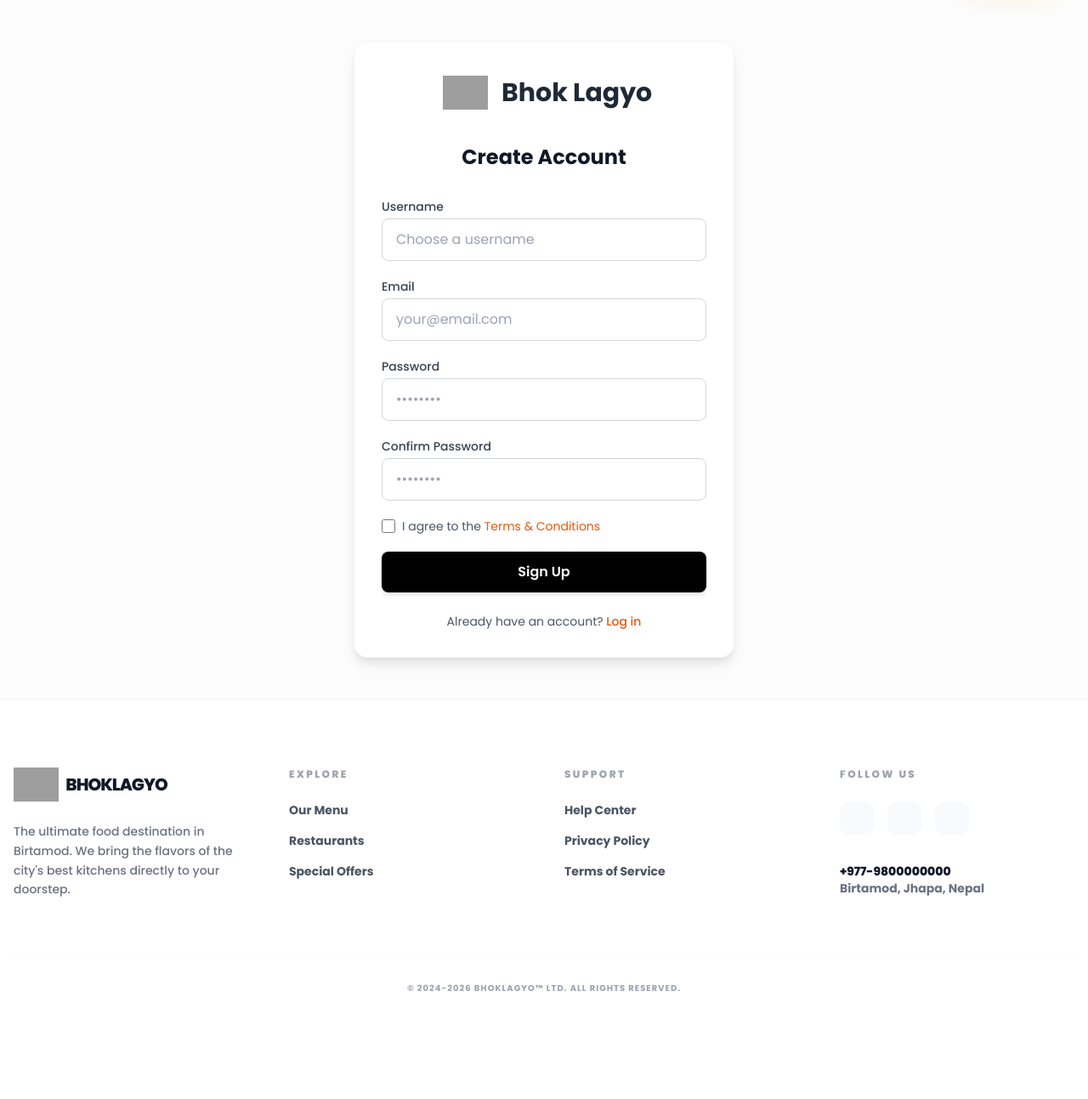
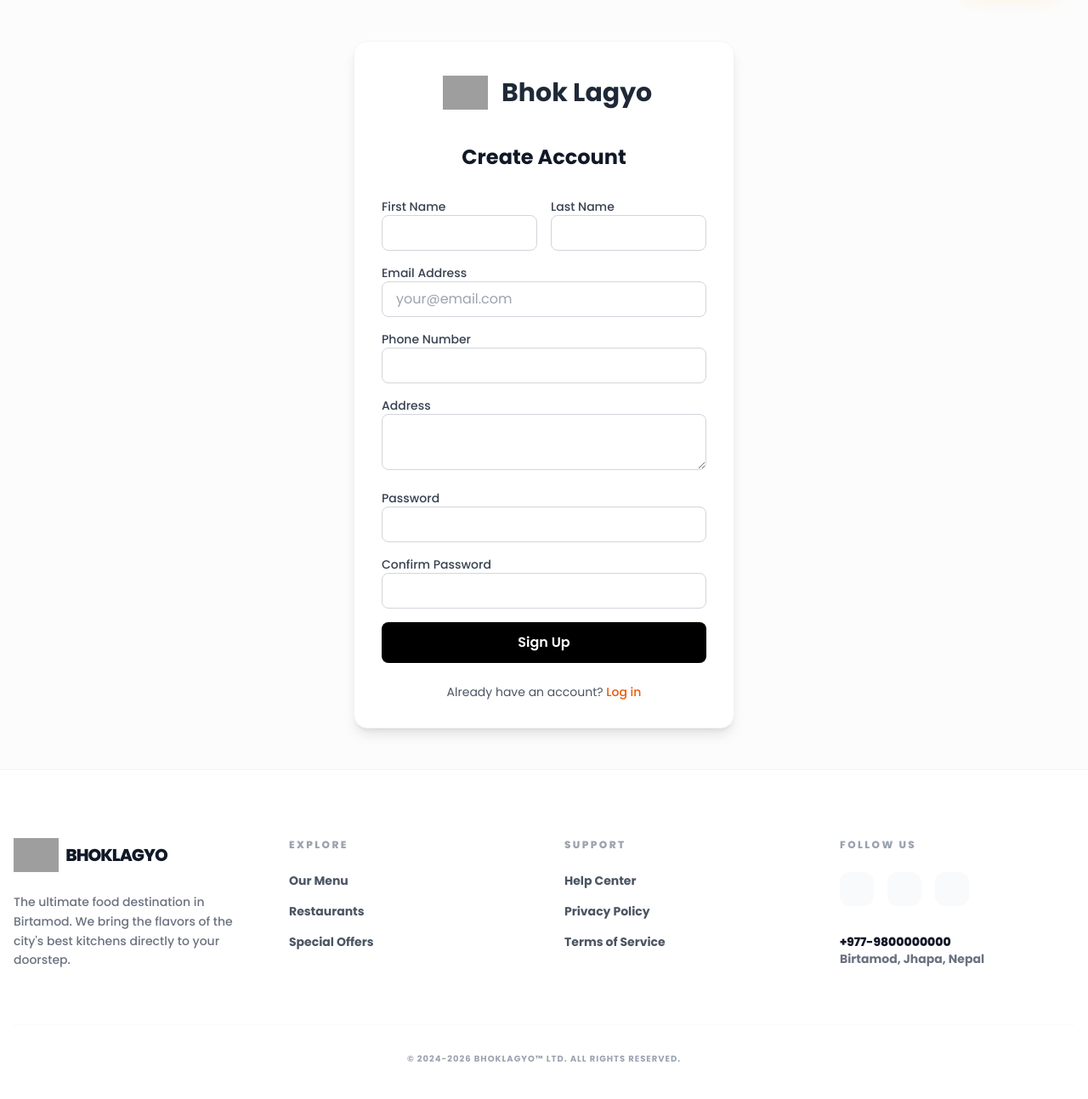
Before and after one commit to CodedByManish/blok-lagyo, a Django app: page /accounts/register/ in a window 1280 px wide. Shown: the part 81-1374 px from the top of the page at 85% size. Before the commit the page ends 1247 px from the top, so only its background shows below. Run offline with Django 3.2, Linux system fonts and the light colour scheme; some libraries are stand-ins or nearby versions; grey boxes are pictures that could not be loaded.

Commit message:
Ignore seed_data & update Auth and Profile MVT

```diff
--- a/accounts/forms.py
+++ b/accounts/forms.py
@@ -4,26 +4,32 @@ from django.contrib.auth.forms import UserCreationForm
 from django.core.exceptions import ValidationError
 from django.forms.widgets import ClearableFileInput
 
+from django import forms
+from django.contrib.auth import get_user_model
+from django.contrib.auth.forms import UserCreationForm
+from django.core.exceptions import ValidationError
+
 User = get_user_model()
 
-
 class UserLoginForm(forms.Form):
-    username_or_email = forms.CharField()
+    email = forms.EmailField(label="Email")
     password = forms.CharField(widget=forms.PasswordInput)
 
+class UserRegistrationForm(UserCreationForm):
+    first_name = forms.CharField(max_length=30, required=True)
+    last_name = forms.CharField(max_length=30, required=True)
+    phone_number = forms.CharField(max_length=20, required=True)
+    address = forms.CharField(widget=forms.Textarea(attrs={'rows': 2}), required=True)
 
-class UserRegistrationForm(UserCreationForm):
     class Meta:
         model = User
-        fields = ['username', 'email', 'password1', 'password2']
+        fields = ['email', 'first_name', 'last_name', 'phone_number', 'address']
 
     def clean_email(self):
         email = self.cleaned_data.get('email')
         if User.objects.filter(email=email).exists():
-            raise ValidationError("Email already exists.")
+            raise ValidationError("A user with this email already exists.")
         return email
-
-
 class PlainFileInput(ClearableFileInput):
     template_name = 'django/forms/widgets/file_input.html'
 
--- a/accounts/templates/register.html
+++ b/accounts/templates/register.html
@@ -17,57 +17,50 @@
 
         <h2 class="text-2xl font-bold text-center mb-8">Create Account</h2>
 
-        <form method="post" class="space-y-5">
+        <form method="post" class="space-y-4">
             {% csrf_token %}
 
-            {% if user_form.non_field_errors %}
-                <div class="text-red-500 text-sm bg-red-50 p-3 rounded-lg">
-                    {{ user_form.non_field_errors }}
+            <div class="grid grid-cols-2 gap-4">
+                <div>
+                    <label class="block text-sm font-medium text-gray-700">First Name</label>
+                    <input type="text" name="first_name" class="w-full px-4 py-2 border border-gray-300 rounded-lg focus:ring-2 focus:ring-orange-500" required>
                 </div>
-            {% endif %}
-
-            <div>
-                <label class="block text-sm font-medium text-gray-700 mb-1">Username</label>
-                <input type="text" name="username" value="{{ user_form.username.value|default:'' }}"
-                       class="w-full px-4 py-3 border border-gray-300 rounded-lg focus:outline-none focus:ring-2 focus:ring-orange-500/20 focus:border-orange-500"
-                       placeholder="Choose a username" required>
-                <span class="text-red-500 text-xs">{{ user_form.username.errors }}</span>
+                <div>
+                    <label class="block text-sm font-medium text-gray-700">Last Name</label>
+                    <input type="text" name="last_name" class="w-full px-4 py-2 border border-gray-300 rounded-lg focus:ring-2 focus:ring-orange-500" required>
+                </div>
             </div>
 
             <div>
-                <label class="block text-sm font-medium text-gray-700 mb-1">Email</label>
-                <input type="email" name="email" value="{{ user_form.email.value|default:'' }}"
-                       class="w-full px-4 py-3 border border-gray-300 rounded-lg focus:outline-none focus:ring-2 focus:ring-orange-500/20 focus:border-orange-500"
-                       placeholder="your@email.com" required>
+                <label class="block text-sm font-medium text-gray-700">Email Address</label>
+                <input type="email" name="email" class="w-full px-4 py-2 border border-gray-300 rounded-lg focus:ring-2 focus:ring-orange-500" placeholder="your@email.com" required>
                 <span class="text-red-500 text-xs">{{ user_form.email.errors }}</span>
             </div>
 
             <div>
-                <label class="block text-sm font-medium text-gray-700 mb-1">Password</label>
-                <input type="password" name="password1"
-                       class="w-full px-4 py-3 border border-gray-300 rounded-lg focus:outline-none focus:ring-2 focus:ring-orange-500/20 focus:border-orange-500"
-                       placeholder="••••••••" required>
-                <span class="text-red-500 text-xs">{{ user_form.password1.errors }}</span>
+                <label class="block text-sm font-medium text-gray-700">Phone Number</label>
+                <input type="text" name="phone_number" class="w-full px-4 py-2 border border-gray-300 rounded-lg focus:ring-2 focus:ring-orange-500" required>
             </div>
 
             <div>
-                <label class="block text-sm font-medium text-gray-700 mb-1">Confirm Password</label>
-                <input type="password" name="password2"
-                       class="w-full px-4 py-3 border border-gray-300 rounded-lg focus:outline-none focus:ring-2 focus:ring-orange-500/20 focus:border-orange-500"
-                       placeholder="••••••••" required>
-                <span class="text-red-500 text-xs">{{ user_form.password2.errors }}</span>
+                <label class="block text-sm font-medium text-gray-700">Address</label>
+                <textarea name="address" class="w-full px-4 py-2 border border-gray-300 rounded-lg focus:ring-2 focus:ring-orange-500" rows="2" required></textarea>
             </div>
 
-            <div class="flex items-center">
-                <input type="checkbox" required class="w-4 h-4 rounded border-gray-300 text-orange-500 focus:ring-orange-500">
-                <span class="ml-2 text-sm text-gray-600">I agree to the <a href="#" class="text-orange-600 hover:text-orange-500">Terms & Conditions</a></span>
+            <div>
+                <label class="block text-sm font-medium text-gray-700">Password</label>
+                <input type="password" name="password1" class="w-full px-4 py-2 border border-gray-300 rounded-lg focus:ring-2 focus:ring-orange-500" required>
             </div>
 
-            <button type="submit" class="w-full bg-black text-white py-3 rounded-lg font-semibold hover:bg-gray-800 transition-all shadow-md active:scale-[0.98]">
+            <div>
+                <label class="block text-sm font-medium text-gray-700">Confirm Password</label>
+                <input type="password" name="password2" class="w-full px-4 py-2 border border-gray-300 rounded-lg focus:ring-2 focus:ring-orange-500" required>
+            </div>
+
+            <button type="submit" class="w-full bg-black text-white py-3 rounded-lg font-semibold hover:bg-gray-800 transition-all">
                 Sign Up
             </button>
         </form>
-
         <p class="text-center mt-6 text-sm text-gray-600">
             Already have an account? <a href="{% url 'accounts:login' %}" class="text-orange-600 hover:text-orange-500 font-medium">Log in</a>
         </p>
--- a/accounts/views.py
+++ b/accounts/views.py
@@ -3,14 +3,11 @@ from django.contrib import messages, auth
 from django.urls import reverse
 from django.contrib.auth.decorators import login_required
 from .forms import UserLoginForm, UserRegistrationForm, UserProfileForm
-from django.contrib.auth import authenticate, login
 from checkout.models import Order
-
 
 # Index page
 def index(request):
     return render(request, "index.html")
-
 
 # Logout
 @login_required
@@ -19,31 +16,24 @@ def logout(request):
     messages.success(request, "You have successfully logged out")
     return redirect(reverse('index'))
 
-
 # Login view
 def login(request):
     if request.method == 'POST':
         form = UserLoginForm(request.POST)
         if form.is_valid():
-            username_or_email = form.cleaned_data['username_or_email']
+            email = form.cleaned_data['email']
             password = form.cleaned_data['password']
-            user = auth.authenticate(request, username_or_email=username_or_email, password=password)
+            user = auth.authenticate(request, email=email, password=password)
 
             if user:
-                auth.login(request, user, backend='django.contrib.auth.backends.ModelBackend',)
-                messages.success(request, f"Welcome back, {user.username}!")
-                # Check for 'next' parameter, otherwise go to home
-                next_url = request.POST.get('next') or request.GET.get('next')
-                return redirect(next_url if next_url else 'index') # Change 'index' to 'home'
+                auth.login(request, user, backend='django.contrib.auth.backends.ModelBackend')
+                messages.success(request, f"Welcome back!")
+                return redirect('index')
             else:
-                form.add_error(None, "Invalid username or password.")
+                messages.error(request, "Invalid email or password.")
     else:
         form = UserLoginForm()
-
-    return render(request, 'login.html', {
-        'user_form': form,
-        'next': request.GET.get('next', '')
-    })
+    return render(request, 'login.html', {'user_form': form})
 
 def logout(request):
     auth.logout(request)
@@ -76,15 +66,10 @@ def register(request):
         form = UserRegistrationForm(request.POST)
         if form.is_valid():
             user = form.save()
-
-            username = form.cleaned_data.get('username')
-            password = form.cleaned_data.get('password')
-            user = authenticate(username=username, password=password)
-
-            if user is not None:
-                login(request, user)
-                messages.success(request, "Registration successful")
-                return redirect('index')
+            # Explicitly specify the backend string here
+            auth.login(request, user, backend='django.contrib.auth.backends.ModelBackend')
+            messages.success(request, "Registration successful!")
+            return redirect('index')
     else:
         form = UserRegistrationForm()
     return render(request, 'register.html', {'user_form': form})
--- a/checkout/urls.py
+++ b/checkout/urls.py
@@ -17,6 +17,9 @@ urlpatterns = [
     path('paypal-success/', views.paypal_success, name='paypal_success'),
     path('paypal-cancel/', views.paypal_cancel, name='paypal_cancel'),
 
+    #COD
+    path('order/cancel/<int:order_id>/', views.cancel_order, name='cancel_order'),
+
     # REQUIRED for IPN
     path('paypal/', include('paypal.standard.ipn.urls')),
 ]
--- a/fooddelivery/settings.py
+++ b/fooddelivery/settings.py
@@ -120,4 +120,3 @@ PAYPAL_TEST = True
 
 # Email: sb-s5fsa49538431@personal.example.com
 # Password: 8kk&QeGI
-#https://prezi.com/p/edit/hzach9rvtqxo/
--- a/templates/base.html
+++ b/templates/base.html
@@ -99,7 +99,7 @@
                                         <i data-lucide="user" class="w-4 h-4 text-orange-600"></i>
                                     {% endif %}
                                 </div>
-                                <span class="text-sm font-bold text-gray-700 group-hover:text-orange-600">{{ user.username }}</span>
+                                <span class="text-sm font-bold text-gray-700 group-hover:text-orange-600">{{ user.first_name }}</span>
                             </a>
                             <a href="{% url 'accounts:logout' %}" class="px-6 py-2.5 bg-gray-900 text-white text-xs font-black uppercase tracking-widest rounded-xl hover:bg-orange-600 transition-all shadow-lg hover:shadow-orange-200 active:scale-95">
                                 Log Out
```
Also changed, not shown: accounts/admin.py (+17 -9 lines), accounts/models.py (+30 -2 lines), accounts/templates/login.html (+4 -4 lines), accounts/templates/profile.html (+21 -8 lines), checkout/templates/checkout.html (+30 -5 lines), checkout/views.py (+25 -3 lines), seed_data.py (deleted, +0 -99 lines), accounts/migrations/0001_initial.py, 1 other file.
